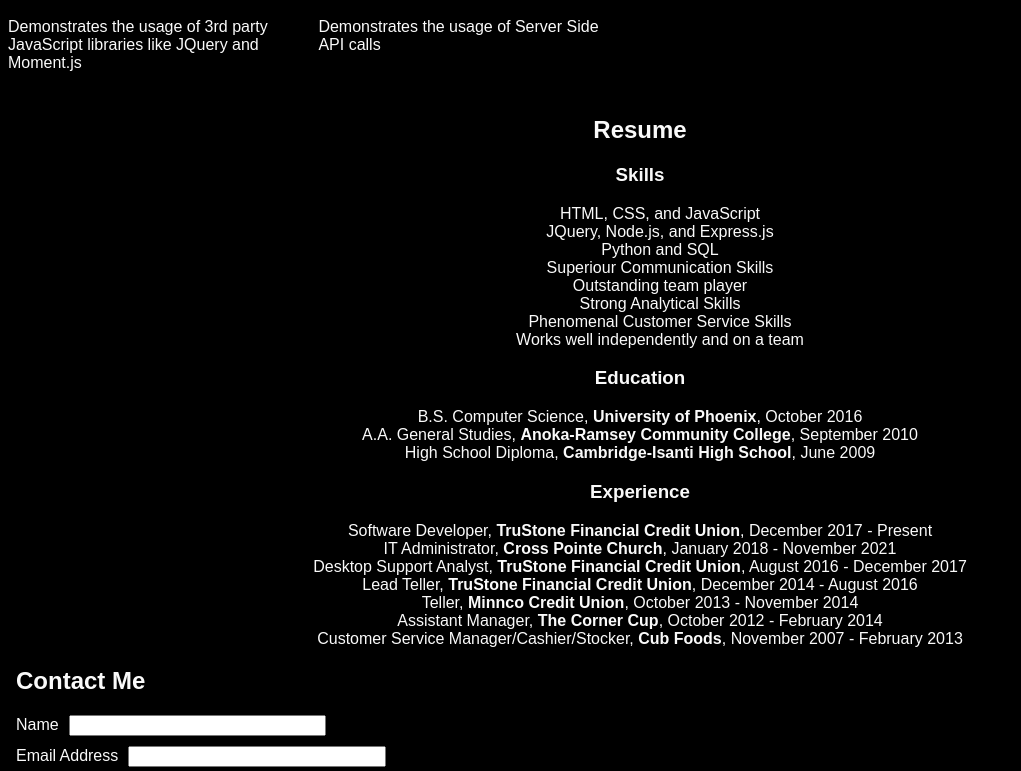
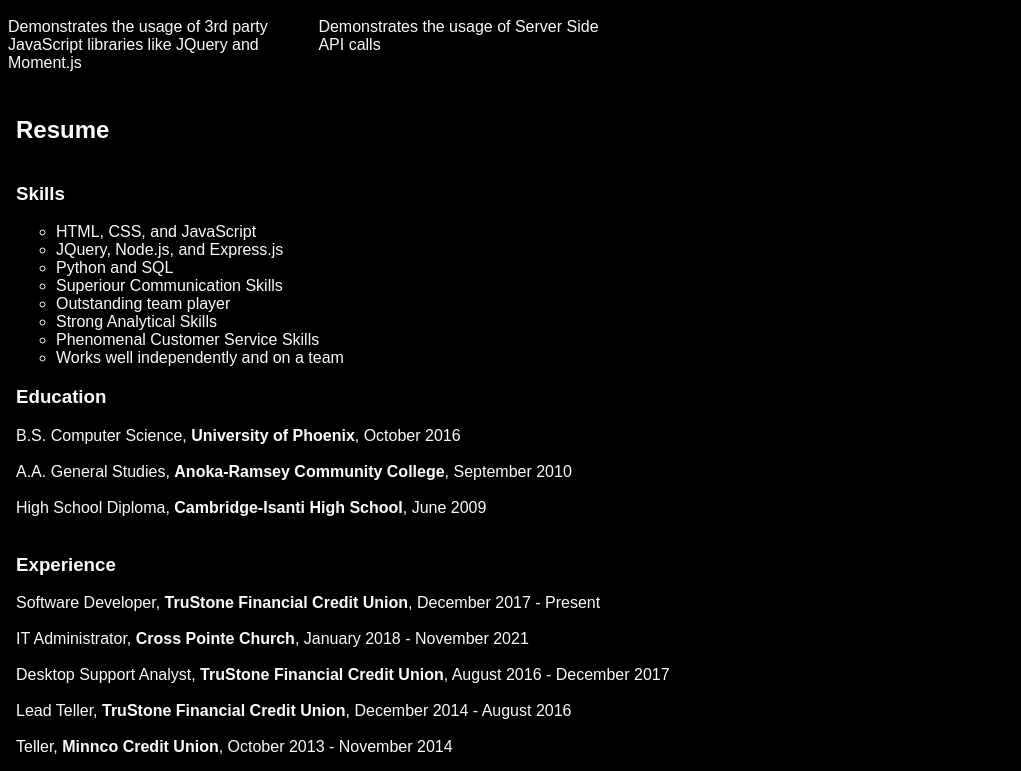
Before and after one commit to Bycicleace/react-portfolio, a React (Create React App) app: page / in a window 1280 px wide. Shown: the part 1929-2700 px from the top of the page, without its empty margins (0-1021 px from the left). Built offline with nearby package versions, Linux system fonts and the light colour scheme.

Commit message:
Did some formatting

```diff
--- a/src/components/Resume/index.js
+++ b/src/components/Resume/index.js
@@ -2,10 +2,10 @@ import React from 'react';
 
 function Resume() {
     return (
-        <div>
-            <h2>Resume</h2>
-            <div id="resume">
-                <section>
+        <div id="resume" class="flex-row flex-wrap flex-start">
+            <h2  class="mx-2">Resume</h2>
+            <div>
+                <section class="mx-2">
                     <h3>Skills</h3>
                     <ul>
                         <li>HTML, CSS, and JavaScript</li>
@@ -18,22 +18,20 @@ function Resume() {
                         <li>Works well independently and on a team</li>
                     </ul>
                 </section>
-                <section>
+                <section class="mx-2">
                     <h3>Education</h3>
-                    <span>B.S. Computer Science, <strong>University of Phoenix</strong>, October 2016</span>
-                    <br />
-                    <span>A.A. General Studies, <strong>Anoka-Ramsey Community College</strong>, September 2010</span>
-                    <br />
-                    <span>High School Diploma, <strong>Cambridge-Isanti High School</strong>, June 2009</span>
+                    <span>B.S. Computer Science, <strong>University of Phoenix</strong>, October 2016</span><br /><br />
+                    <span>A.A. General Studies, <strong>Anoka-Ramsey Community College</strong>, September 2010</span><br /><br />
+                    <span>High School Diploma, <strong>Cambridge-Isanti High School</strong>, June 2009</span><br /><br />
                 </section>
-                <section>
+                <section class="mx-2">
                     <h3>Experience</h3>
-                    <span>Software Developer, <strong>TruStone Financial Credit Union</strong>, December 2017 - Present</span><br />
-                    <span>IT Administrator, <strong>Cross Pointe Church</strong>, January 2018 - November 2021</span><br />
-                    <span>Desktop Support Analyst, <strong>TruStone Financial Credit Union</strong>, August 2016 - December 2017</span><br />
-                    <span>Lead Teller, <strong>TruStone Financial Credit Union</strong>, December 2014 - August 2016</span><br />
-                    <span>Teller, <strong>Minnco Credit Union</strong>, October 2013 - November 2014</span><br />
-                    <span>Assistant Manager, <strong>The Corner Cup</strong>, October 2012 - February 2014</span><br />
+                    <span>Software Developer, <strong>TruStone Financial Credit Union</strong>, December 2017 - Present</span><br /><br />
+                    <span>IT Administrator, <strong>Cross Pointe Church</strong>, January 2018 - November 2021</span><br /><br />
+                    <span>Desktop Support Analyst, <strong>TruStone Financial Credit Union</strong>, August 2016 - December 2017</span><br /><br />
+                    <span>Lead Teller, <strong>TruStone Financial Credit Union</strong>, December 2014 - August 2016</span><br /><br />
+                    <span>Teller, <strong>Minnco Credit Union</strong>, October 2013 - November 2014</span><br /><br />
+                    <span>Assistant Manager, <strong>The Corner Cup</strong>, October 2012 - February 2014</span><br /><br />
                     <span>Customer Service Manager/Cashier/Stocker, <strong>Cub Foods</strong>, November 2007 - February 2013</span>
                 </section>
             </div>
--- a/src/index.css
+++ b/src/index.css
@@ -71,6 +71,10 @@ hr {
   flex-wrap: nowrap;
 }
 
+.flex-start {
+  justify-content: flex-start;
+}
+
 .flex-end {
   justify-content: flex-end;
 }
@@ -137,5 +141,13 @@ hr {
 }
 
 #resume {
-  justify-content: space-between;
+  text-align: left;
 }
+
+#resume h2 {
+  width: 100%;
+}
+
+#resume li {
+  list-style: circle;
+}
```
